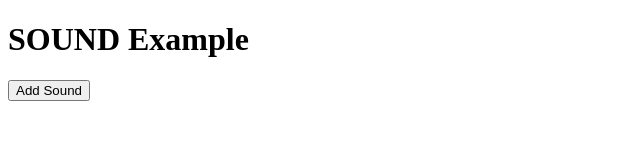
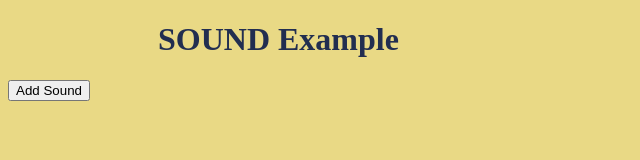
Before and after one commit to Alyons500/CSC102, a plain HTML site: page Sound.html in a window 1280 px wide. Shown: the whole page, without its empty margins (0-640 px from the left). Drawn offline with Linux system fonts and the light colour scheme.

Commit message:
addded css to (Sound.html)

```diff
--- a/Sound.html
+++ b/Sound.html
@@ -4,6 +4,7 @@
     <meta charset="UTF-8">
     <meta name="viewport" content="width=device-width, initial-scale=1.0">
     <title>Sound Example</title>
+    <link rel="stylesheet" href="Main.CSS">
 </head>
 <body>
 
```
